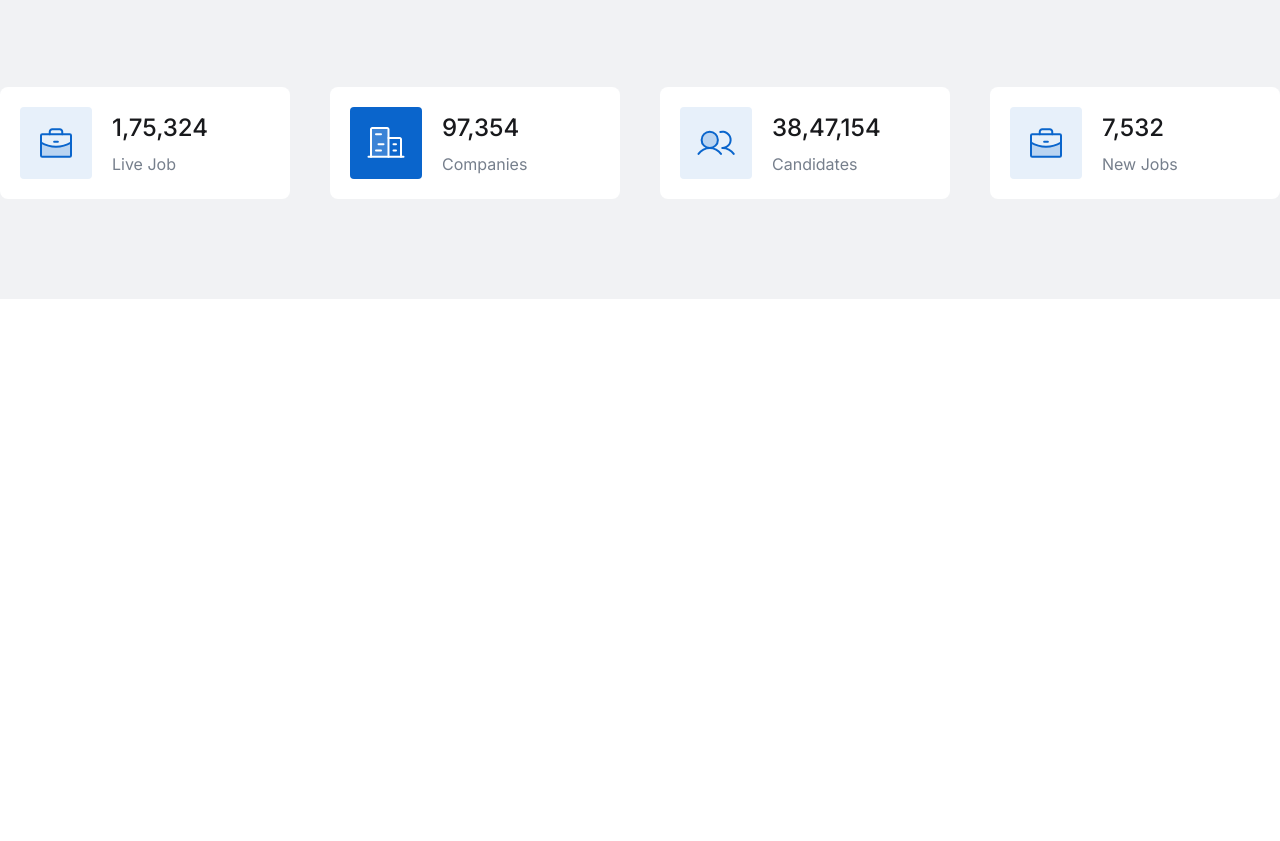
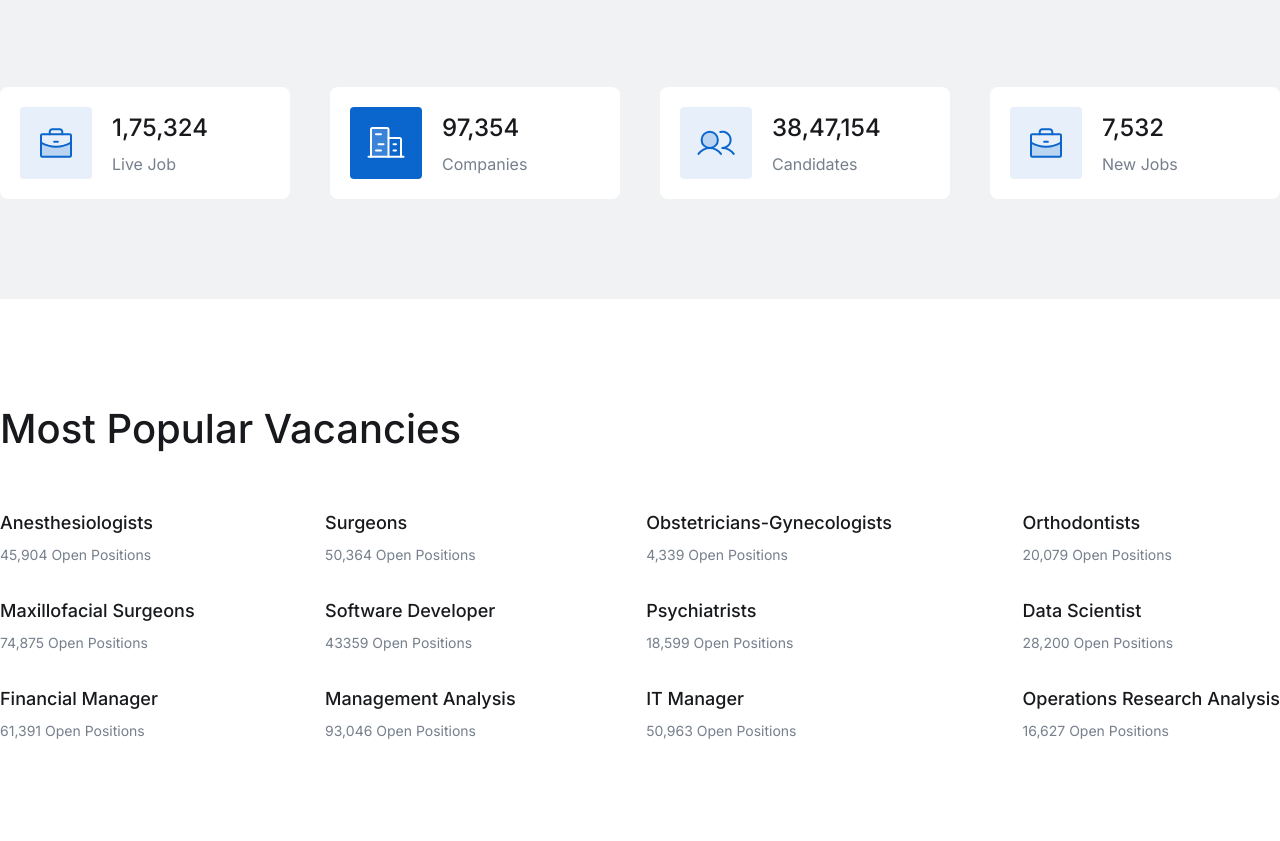
Before and after one commit to ziyodyakubov/JOBPILOT, a website: page index.html in a window 1280 px wide. Shown: the part 637-1478 px from the top of the page. Before the commit the page ends 936 px from the top, so only its background shows below. Drawn offline with nearby package versions, Linux system fonts and the light colour scheme.

Commit message:
section-2 added

```diff
--- a/index.html
+++ b/index.html
@@ -20,7 +20,7 @@
 
 <body>
     <!-- HEADER SECTION STARTED -->
-    <header class="border-b-[1px] border-b-[#00000029]">
+    <header class="border-b-[1px] border-b-[#0000001c]">
         <div class="header-top bg-[#F1F2F4] py-[14px]">
             <div class="container">
                 <div class="header-top-wrapper flex items-center justify-between">
@@ -55,7 +55,7 @@
             </div>
         </div>
 
-        <nav class="container py-[20px] flex items-center justify-between">
+        <nav class="container bg-[#fff] py-[20px] flex items-center justify-between">
             <div class="left-wrapper flex items-center gap-[32px]">
                 <div class="logo-wrapper flex items-center gap-[8px]">
                     <a href="#"><img src="./assets/images/svg/main-logo.svg" alt="main-logo"></a>
@@ -150,7 +150,7 @@
 
                 <div class="resul-wrapper flex gap-[40px] justify-between">
                     <div
-                        class="result p-[20px] flex items-center gap-[20px] bg-[#Fff] rounded-[8px] w-[312px] h-[112px]">
+                        class="cursor-pointer result p-[20px] flex items-center gap-[20px] bg-[#Fff] rounded-[8px] w-[312px] h-[112px]">
                         <img src="./assets/images/svg/section-1_icon-1.svg" alt="icon">
 
                         <div class="title-wrap flex flex-col gap-[6px]">
@@ -160,7 +160,7 @@
                     </div>
 
                     <div
-                        class="result p-[20px] flex items-center gap-[20px] bg-[#Fff] rounded-[8px] w-[312px] h-[112px]">
+                        class="cursor-pointer result p-[20px] flex items-center gap-[20px] bg-[#Fff] rounded-[8px] w-[312px] h-[112px]">
                         <img src="./assets/images/svg/section-1_icon-2.svg" alt="icon">
 
                         <div class="title-wrap flex flex-col gap-[6px]">
@@ -170,7 +170,7 @@
                     </div>
 
                     <div
-                        class="result p-[20px] flex items-center gap-[20px] bg-[#Fff] rounded-[8px] w-[312px] h-[112px]">
+                        class="cursor-pointer result p-[20px] flex items-center gap-[20px] bg-[#Fff] rounded-[8px] w-[312px] h-[112px]">
                         <img src="./assets/images/svg/section-1_icon-3.svg" alt="icon">
 
                         <div class="title-wrap flex flex-col gap-[6px]">
@@ -180,7 +180,7 @@
                     </div>
 
                     <div
-                        class="result p-[20px] flex items-center gap-[20px] bg-[#Fff] rounded-[8px] w-[312px] h-[112px]">
+                        class="cursor-pointer result p-[20px] flex items-center gap-[20px] bg-[#Fff] rounded-[8px] w-[312px] h-[112px]">
                         <img src="./assets/images/svg/section-1_icon-4.svg" alt="icon">
 
                         <div class="title-wrap flex flex-col gap-[6px]">
@@ -193,6 +193,88 @@
             </div>
         </section>
         <!-- SECTION-1 ENDED -->
+
+        <!-- SECTION-2 STARTED -->
+        <section id="section-2" class="py-[100px]">
+            <div class="container">
+                <div class="section-2_wrapper">
+                    <h3 class="text-[#18191C] text-[40px] font-[500]">Most Popular Vacancies</h3>
+
+                    <div class="ulwrapper flex items-center justify-between gap-[24px]">
+                        <ul class="flex flex-col gap-[32px] mt-[50px]">
+                            <li class="flex flex-col gap-[8px]">
+                                <h4 class="text-[#18191C] text-[18px] font-[500]">Anesthesiologists</h4>
+                                <p class="text-[#767F8C] text-[14px] font-[400]">45,904 Open Positions</p>
+                            </li>
+
+                            <li class="flex flex-col gap-[8px]">
+                                <h4 class="text-[#18191C] text-[18px] font-[500]">Maxillofacial Surgeons</h4>
+                                <p class="text-[#767F8C] text-[14px] font-[400]">74,875 Open Positions</p>
+                            </li>
+
+                            <li class="flex flex-col gap-[8px]">
+                                <h4 class="text-[#18191C] text-[18px] font-[500]">Financial Manager</h4>
+                                <p class="text-[#767F8C] text-[14px] font-[400]">61,391 Open Positions</p>
+                            </li>
+                        </ul>
+
+                        <ul class="flex flex-col gap-[32px] mt-[50px]">
+                            <li class="flex flex-col gap-[8px]">
+                                <h4 class="text-[#18191C] text-[18px] font-[500]">Surgeons</h4>
+                                <p class="text-[#767F8C] text-[14px] font-[400]">50,364 Open Positions</p>
+                            </li>
+
+                            <li class="flex flex-col gap-[8px]">
+                                <h4 class="text-[#18191C] text-[18px] font-[500]">Software Developer</h4>
+                                <p class="text-[#767F8C] text-[14px] font-[400]">43359 Open Positions</p>
+                            </li>
+
+                            <li class="flex flex-col gap-[8px]">
+                                <h4 class="text-[#18191C] text-[18px] font-[500]">Management Analysis</h4>
+                                <p class="text-[#767F8C] text-[14px] font-[400]">93,046 Open Positions</p>
+                            </li>
+                        </ul>
+
+
+                        <ul class="flex flex-col gap-[32px] mt-[50px]">
+                            <li class="flex flex-col gap-[8px]">
+                                <h4 class="text-[#18191C] text-[18px] font-[500]">Obstetricians-Gynecologists</h4>
+                                <p class="text-[#767F8C] text-[14px] font-[400]">4,339 Open Positions</p>
+                            </li>
+
+                            <li class="flex flex-col gap-[8px]">
+                                <h4 class="text-[#18191C] text-[18px] font-[500]">Psychiatrists</h4>
+                                <p class="text-[#767F8C] text-[14px] font-[400]">18,599 Open Positions</p>
+                            </li>
+
+                            <li class="flex flex-col gap-[8px]">
+                                <h4 class="text-[#18191C] text-[18px] font-[500]">IT Manager</h4>
+                                <p class="text-[#767F8C] text-[14px] font-[400]">50,963 Open Positions</p>
+                            </li>
+                        </ul>
+
+
+                        <ul class="flex flex-col gap-[32px] mt-[50px]">
+                            <li class="flex flex-col gap-[8px]">
+                                <h4 class="text-[#18191C] text-[18px] font-[500]">Orthodontists</h4>
+                                <p class="text-[#767F8C] text-[14px] font-[400]">20,079 Open Positions</p>
+                            </li>
+
+                            <li class="flex flex-col gap-[8px]">
+                                <h4 class="text-[#18191C] text-[18px] font-[500]">Data Scientist</h4>
+                                <p class="text-[#767F8C] text-[14px] font-[400]">28,200 Open Positions</p>
+                            </li>
+
+                            <li class="flex flex-col gap-[8px]">
+                                <h4 class="text-[#18191C] text-[18px] font-[500]">Operations Research Analysis</h4>
+                                <p class="text-[#767F8C] text-[14px] font-[400]">16,627 Open Positions</p>
+                            </li>
+                        </ul>
+                    </div>
+                </div>
+            </div>
+        </section>
+        <!-- SECTION-2 ENDED -->
     </main>
     <!-- MAIN SECTION ENDED -->
 
```
